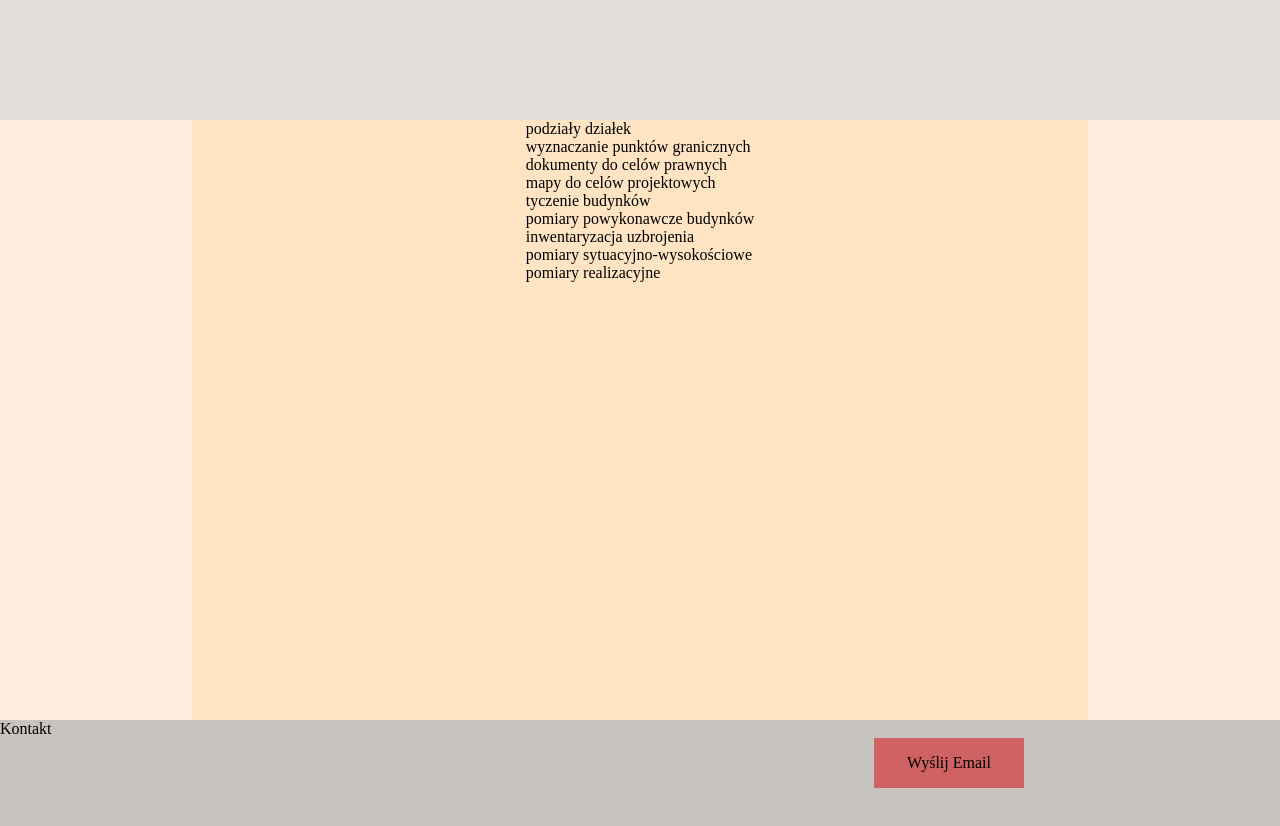
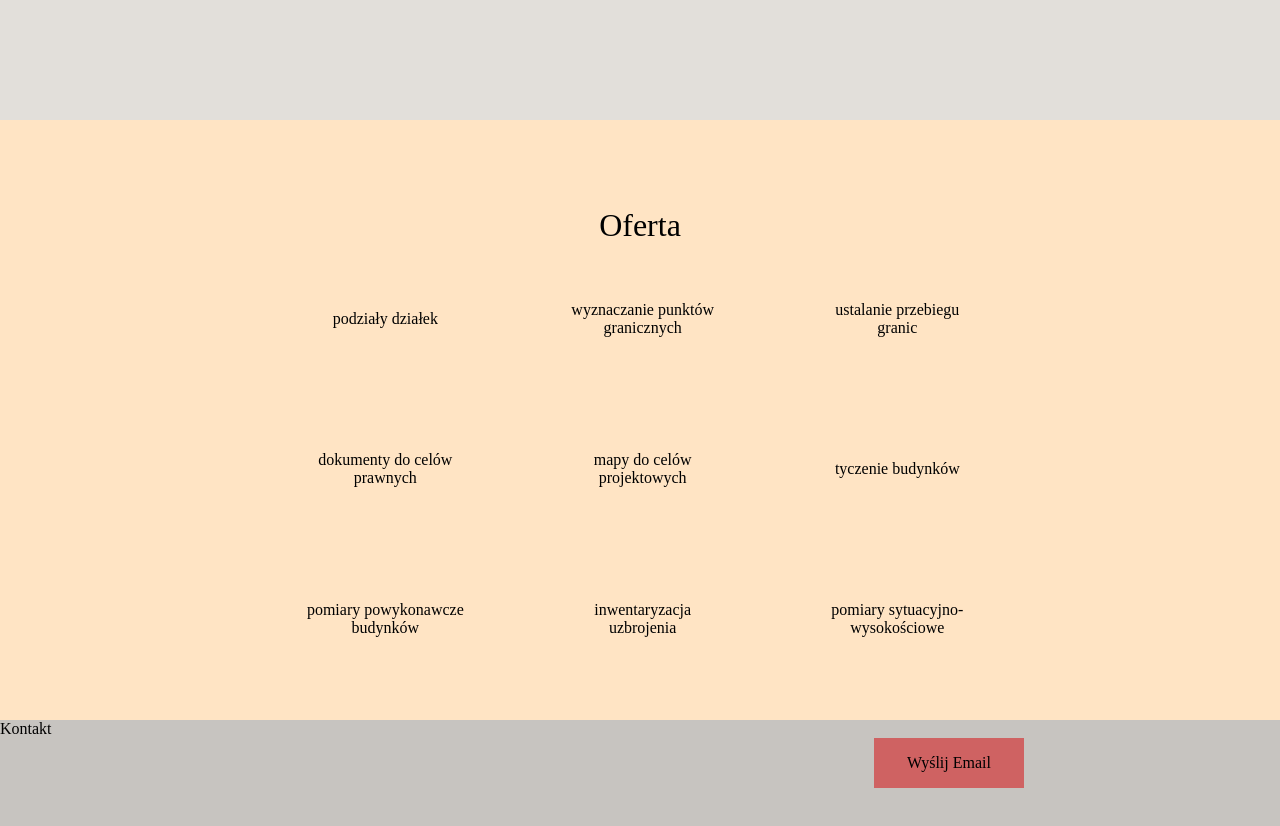
Before and after one commit to FutureInventor/GeodesyWebPage, a plain HTML site: page index.html in a window 1280 px wide. Shown: the part 1080-1906 px from the top of the page. Drawn offline with Linux system fonts and the light colour scheme.

Commit message:
Add grid with services names

```diff
--- a/index.html
+++ b/index.html
@@ -52,13 +52,18 @@
             Informacje o firmie
         </div>
         <div class="services" id="usl">
-            <div class="services-body">
-                <div class="grid">
+            <div class="services-name">
+                Oferta
+            </div>
+            <div class="services-content">
                 <div class="element-of-Grid">
                     podziały działek
                 </div>
                 <div class="element-of-grid">
                     wyznaczanie punktów granicznych
+                </div>
+                <div class="element-of-grid">
+                    ustalanie przebiegu granic
                 </div>
                 <div class="element-of-grid">
                     dokumenty do celów prawnych
@@ -77,9 +82,6 @@
                 </div>
                 <div class="element-of-grid">
                     pomiary sytuacyjno-wysokościowe
-                    </div>
-                    <div class="element-of-grid">
-                        pomiary realizacyjne
                 </div>
                 </div>
             </div>
@@ -176,19 +178,32 @@
         }
 
         .services {
-            background-color: rgb(255, 238, 221);
+            align-items: center;
+            background-color: bisque;
             display: flex;
+            flex-direction: column;
             height: 600px;
             justify-content: center;
             max-width: 100vw;
         }
 
-        .services-body {
+        .services-name {
+            margin-top: 60px;
+            font-size: xx-large;
+        }
+
+        .services-content {
+            align-items: center;
             background-color: bisque;
-            display: flex;
-            height: 600px;
-            justify-content: center;
-            width: 70vw;
+            display: grid;
+            grid-template-columns: auto auto auto;
+            height: 450px;
+            width: 60vw;
+        }
+
+        .element-of-grid {
+            text-align: center;
+            padding: 50px;
         }
 
         .contact {
```
Lines whose indentation alone changed are shown as unchanged.
